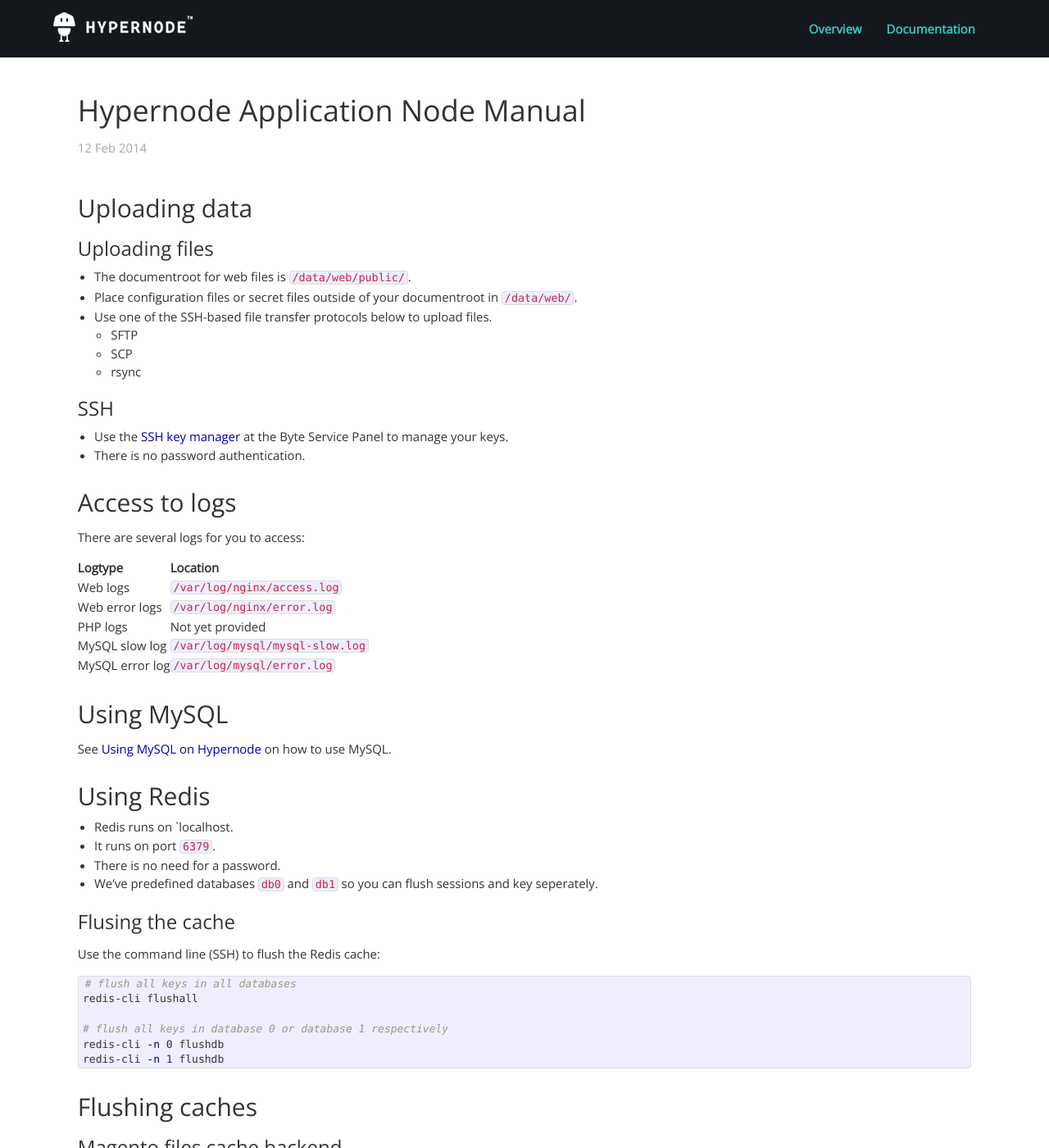
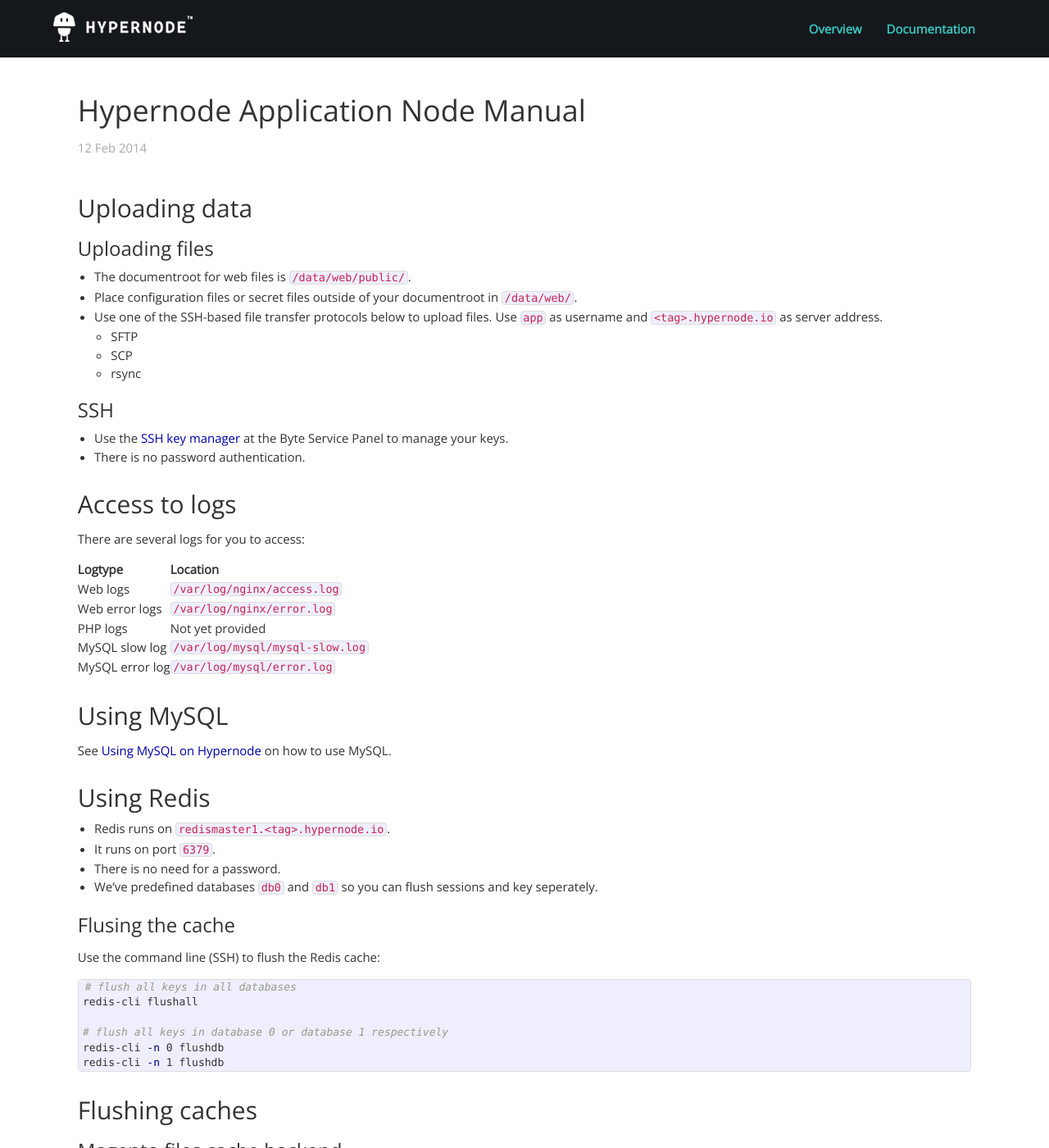
Before and after one commit to damnlie/hypernode.github.io, a Jekyll site: the page built from _posts/2014-02-12-using-the-hypernode-application-node.md, in a window 1280 px wide and 1400 px high. Shown: the whole window at 82% size. Built offline with Jekyll 4.4.1, drawn with Linux system fonts in a browser that asks for light colours; nearby versions of some CDN libraries; Markdown is read by kramdown in place of the engine named in the settings.

Commit message:
host address clarification

```diff
--- a/_posts/2014-02-12-using-the-hypernode-application-node.md
+++ b/_posts/2014-02-12-using-the-hypernode-application-node.md
@@ -10,7 +10,7 @@
 
 * The documentroot for web files is `/data/web/public/`.
 * Place configuration files or secret files outside of your documentroot in `/data/web/`.
-* Use one of the SSH-based file transfer protocols below to upload files.
+* Use one of the SSH-based file transfer protocols below to upload files. Use `app` as username and `<tag>.hypernode.io` as server address.
     * SFTP
     * SCP
     * rsync
@@ -41,7 +41,7 @@
 
 ## Using Redis
 
-* Redis runs on `localhost.
+* Redis runs on `redismaster1.<tag>.hypernode.io`.
 * It runs on port `6379`.
 * There is no need for a password.
 * We've predefined databases `db0` and `db1` so you can flush sessions and key seperately.
```
Also changed, not shown: _posts/2014-02-12-using-mysql-on-hypernode.md (+2 -2 lines).
